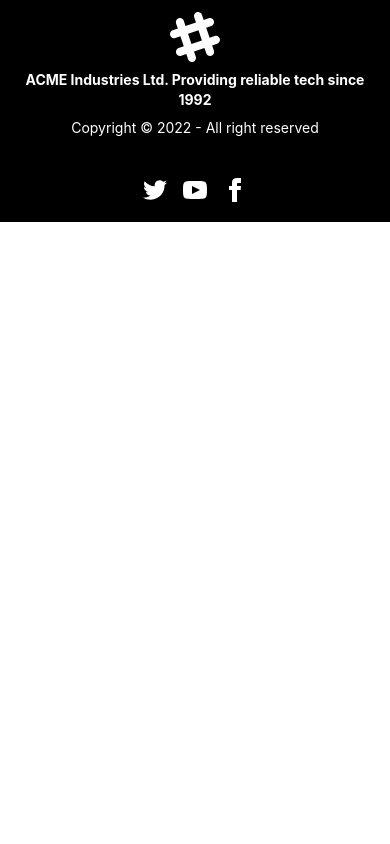
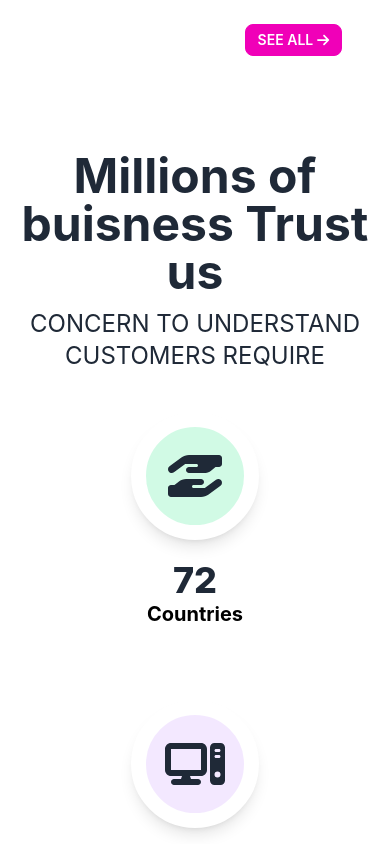
Before and after one commit to SanyFaysal/manufacturer-website, a React (Create React App) app: page / in a window 390 px wide. Shown: the part 1020-1864 px from the top of the page. Before the commit the page ends 1242 px from the top, so only its background shows below. Built offline with nearby package versions, Linux system fonts and the light colour scheme; no server answers.

Commit message:
buisness summary added

```diff
--- a/src/App.js
+++ b/src/App.js
@@ -13,6 +13,7 @@ import Dashboard from './Pages/Dashboard/Dashboard';
 import MyOrders from './Pages/Dashboard/MyOrders';
 import AddReview from './Pages/Dashboard/AddReview';
 import MyProfile from './Pages/Dashboard/MyProfile';
+import AllParts from './Pages/AllParts/AllParts';
 
 function App() {
   return (
@@ -21,6 +22,7 @@ function App() {
       <Routes>
         <Route path='/' element={<Home></Home>}></Route>
         <Route path='/home' element={<Home></Home>}></Route>
+        <Route path='/allParts' element={<AllParts></AllParts>}></Route>
         <Route path='/purchase/:_id' element={<RequireAuth><Purchase></Purchase></RequireAuth>}></Route>
         <Route path='/myOrders' element={<RequireAuth><Dashboard></Dashboard></RequireAuth>}></Route>
         <Route path='/dashboard' element={<RequireAuth> <Dashboard></Dashboard></RequireAuth>}>
--- /dev/null
+++ b/src/Pages/AllParts/AllParts.js
@@ -0,0 +1,22 @@
+import React from 'react';
+import Part from '../Home/Part';
+import useParts from '../hooks/useParts';
+
+const AllParts = () => {
+    const [parts] = useParts()
+    return (
+        <div className='mb-5'>
+            <h2 className='text-4xl py-8 text-center  font-bold'>Purchase Your Require Parts</h2>
+            <div className='grid lg:grid-cols-3 xl:grid-cols-3 sm:grid-cols-1 md:grid-cols-2 gap-5 px-12'>
+                {
+                    parts.map(part => <Part
+                        key={part._id}
+                        part={part}
+                    ></Part>)
+                }
+            </div>
+        </div>
+    );
+};
+
+export default AllParts;
--- a/src/Pages/Dashboard/MyProfile.js
+++ b/src/Pages/Dashboard/MyProfile.js
@@ -65,7 +65,7 @@ const MyProfile = () => {
                         <label tabIndex="0" class="text-6xl ">{user?.displayName?.split(' ')[0].slice(0, 1)}{user?.displayName?.split(' ')[1].slice(0, 1)}</label>
                     </div>
                     <h2 class="text-center text-3xl ">{user?.displayName}</h2>
-                    <h2 class="text-center text-sm badge badge block mx-auto ">{user?.email}</h2>
+                    <h2 class="text-center text-sm badge badge-ghost block mx-auto ">{user?.email}</h2>
                     <div className={details?.length ? 'form-control block w-3/5 mx-auto' : "hidden"}>
                         <p className=''>
                             <FontAwesomeIcon icon={faHome}></FontAwesomeIcon> Lives in <span className='font-bold'>{details[0]?.address}</span>
--- /dev/null
+++ b/src/Pages/Home/BusinessSummary.js
@@ -0,0 +1,30 @@
+
+import { FontAwesomeIcon } from '@fortawesome/react-fontawesome';
+import React from 'react';
+import Summary from './Summary';
+import { faComputer, faComputerMouse, faHandHoldingHand, faThumbsUp, faUserGroup } from '@fortawesome/free-solid-svg-icons';
+
+const BusinessSummary = () => {
+    const summaries = [
+        { id: 1, title: '72', color: 'bg-emerald-100', desc: 'Countries', icon: faHandHoldingHand },
+        { id: 2, title: '534 + ', color: 'bg-purple-100', desc: 'Complete Projects', icon: faComputer },
+        { id: 3, title: '334 +', color: 'bg-orange-100', desc: 'Happy Clients', icon: faUserGroup },
+        { id: 4, title: '375 +', color: 'bg-slate-100', desc: 'Feedbacks', icon: faThumbsUp },
+    ]
+    return (
+
+        <div className='mx-auto my-16 '>
+            <h1 className='text-5xl font-bold text-center pt-8 pb-3 '>Millions of buisness Trust us </h1>
+            <p className='uppercase text-2xl text-center pb-6'>Concern to understand customers require</p>
+            <div className=' grid sm:grid-cols-1 xl:grid-cols-4 mx-auto'>
+                {summaries.map(summary => <Summary
+                    key={summary.id}
+                    summary={summary}
+                ></Summary>)}
+            </div>
+        </div>
+
+    );
+};
+
+export default BusinessSummary;
--- a/src/Pages/Home/Home.js
+++ b/src/Pages/Home/Home.js
@@ -1,5 +1,6 @@
 import React from 'react';
 import Banner from './Banner';
+import BusinessSummary from './BusinessSummary';
 import Parts from './Parts';
 
 const Home = () => {
@@ -7,6 +8,7 @@ const Home = () => {
         <div className=''>
             <Banner></Banner>
             <Parts></Parts>
+            <BusinessSummary></BusinessSummary>
         </div>
     );
 };
--- a/src/Pages/Home/Part.js
+++ b/src/Pages/Home/Part.js
@@ -14,7 +14,7 @@ const Part = ({ part }) => {
                 <p className='text-slate-500'>Min. Order : <span className='font-bold'>{minimum}</span> <small>pics</small></p>
                 <p className=' font-bold text-3xl text-orange-700'>$ {price}</p>
                 <div class="card-actions justify-end">
-                    <div onClick={() => navigate(`/purchase/${_id}`)} class="btn btn-sm btn-outline btn-error">Purchase</div>
+                    <div onClick={() => navigate(`/purchase/${_id}`)} class="btn btn-sm ">Purchase</div>
                 </div>
             </div>
         </div>
--- a/src/Pages/Home/Parts.js
+++ b/src/Pages/Home/Parts.js
@@ -1,4 +1,7 @@
+import { faArrowRight } from '@fortawesome/free-solid-svg-icons';
+import { FontAwesomeIcon } from '@fortawesome/react-fontawesome';
 import React from 'react';
+import { Link } from 'react-router-dom';
 import useParts from '../hooks/useParts';
 import Part from './Part';
 
@@ -17,6 +20,9 @@ const Parts = () => {
                     ></Part>)
                 }
             </div>
+            <div className='flex justify-end mr-12 mt-8'>
+                <button class="btn btn-sm btn-secondary "><Link to='/allParts'>See All <FontAwesomeIcon icon={faArrowRight}></FontAwesomeIcon> </Link></button>
+            </div>
         </div>
     );
 };
--- /dev/null
+++ b/src/Pages/Home/Summary.js
@@ -0,0 +1,20 @@
+
+import { FontAwesomeIcon } from '@fortawesome/react-fontawesome';
+import React from 'react';
+
+const Summary = ({ summary }) => {
+    const { icon, title, desc, color, } = summary
+    return (
+        <div class='stats stats-vertical mb-10  lg:stats-horizontal   mx-auto'>
+            <div class="stat ">
+                <div className={`mx-auto p-5 mb-5 shadow-lg flex justify-center items-center w-32 h-32 rounded-full ${color} border-white border-[15px]`}>
+                    <FontAwesomeIcon icon={icon} className='text-5xl'></FontAwesomeIcon>
+                </div>
+                <div class="stat-value mx-auto text-4xl">{title}</div>
+                <div class="stat-desc mx-auto text-xl font-bold text-black">{desc}</div>
+            </div>
+        </div>
+    );
+};
+
+export default Summary;
--- a/src/Pages/Login/Register.js
+++ b/src/Pages/Login/Register.js
@@ -1,5 +1,6 @@
+import { updateProfile } from 'firebase/auth';
 import React from 'react';
-import { useCreateUserWithEmailAndPassword, useSignInWithGoogle } from 'react-firebase-hooks/auth';
+import { useCreateUserWithEmailAndPassword, useSignInWithGoogle, useUpdateProfile } from 'react-firebase-hooks/auth';
 import { useForm } from "react-hook-form";
 import { Link } from 'react-router-dom';
 import auth from '../../firebase.init';
@@ -7,7 +8,7 @@ import Loading from '../../Shared/Loading'
 const Register = () => {
     const { register, formState: { errors }, handleSubmit, reset } = useForm();
     const [signInWithGoogle, gUser, gLoading, gError] = useSignInWithGoogle(auth);
-
+    const [updateProfile, updating, uError] = useUpdateProfile(auth);
     const [
         createUserWithEmailAndPassword,
         user,
@@ -16,10 +17,10 @@ const Register = () => {
     ] = useCreateUserWithEmailAndPassword(auth, { sendEmailVerification: true });
 
 
-    const onSubmit = data => {
-        const { email, password } = data;
-        createUserWithEmailAndPassword(email, password);
-
+    const onSubmit = async data => {
+        const { email, password, name } = data;
+        await createUserWithEmailAndPassword(email, password);
+        await updateProfile({ displayName: name })
         reset()
     };;
 
--- a/src/Shared/Footer.js
+++ b/src/Shared/Footer.js
@@ -6,9 +6,9 @@ const Footer = () => {
             <div>
                 <svg width="50" height="50" viewBox="0 0 24 24" xmlns="http://www.w3.org/2000/svg" fill-rule="evenodd" clip-rule="evenodd" class="inline-block fill-current"><path d="M22.672 15.226l-2.432.811.841 2.515c.33 1.019-.209 2.127-1.23 2.456-1.15.325-2.148-.321-2.463-1.226l-.84-2.518-5.013 1.677.84 2.517c.391 1.203-.434 2.542-1.831 2.542-.88 0-1.601-.564-1.86-1.314l-.842-2.516-2.431.809c-1.135.328-2.145-.317-2.463-1.229-.329-1.018.211-2.127 1.231-2.456l2.432-.809-1.621-4.823-2.432.808c-1.355.384-2.558-.59-2.558-1.839 0-.817.509-1.582 1.327-1.846l2.433-.809-.842-2.515c-.33-1.02.211-2.129 1.232-2.458 1.02-.329 2.13.209 2.461 1.229l.842 2.515 5.011-1.677-.839-2.517c-.403-1.238.484-2.553 1.843-2.553.819 0 1.585.509 1.85 1.326l.841 2.517 2.431-.81c1.02-.33 2.131.211 2.461 1.229.332 1.018-.21 2.126-1.23 2.456l-2.433.809 1.622 4.823 2.433-.809c1.242-.401 2.557.484 2.557 1.838 0 .819-.51 1.583-1.328 1.847m-8.992-6.428l-5.01 1.675 1.619 4.828 5.011-1.674-1.62-4.829z"></path></svg>
                 <p class="font-bold">
-                    ACME Industries Ltd. Providing reliable tech since 1992
+                    Bicycle parts Ghor since 2016
                 </p>
-                <p>Copyright © 2022 - All right reserved</p>
+                <p>Copyright © {new Date().getFullYear()} - All right reserved</p>
             </div>
             <div>
                 <div class="grid grid-flow-col gap-4">
--- a/src/Shared/Headers.js
+++ b/src/Shared/Headers.js
@@ -8,6 +8,7 @@ const Headers = () => {
     const [user] = useAuthState(auth)
     const pages = <>
         <li><Link to='/home'>Home</Link></li>
+        <li><Link to='/allParts'><Link to='/allParts'>All Parts</Link></Link></li>
         <li><Link to='/dashboard'>Dashboard</Link></li>
         <li><Link to='/blogs'>Blog</Link></li>
         <li><Link to='/myProfile'>My Profile</Link></li>
```
